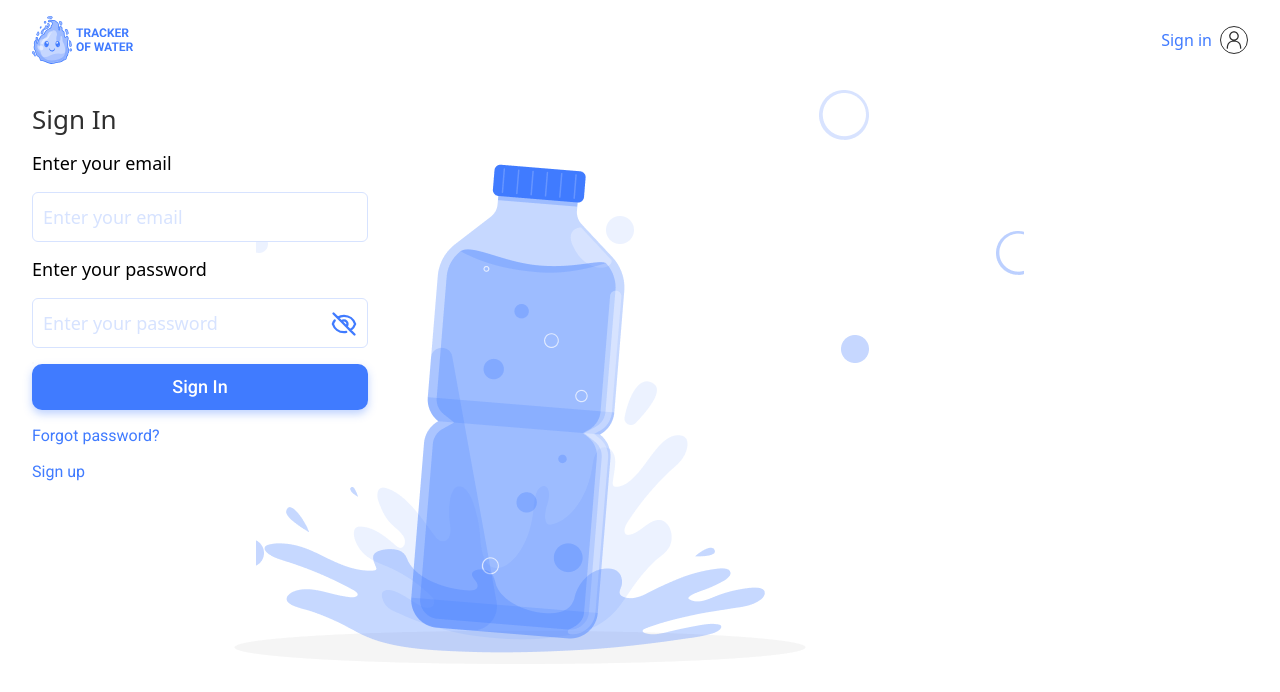
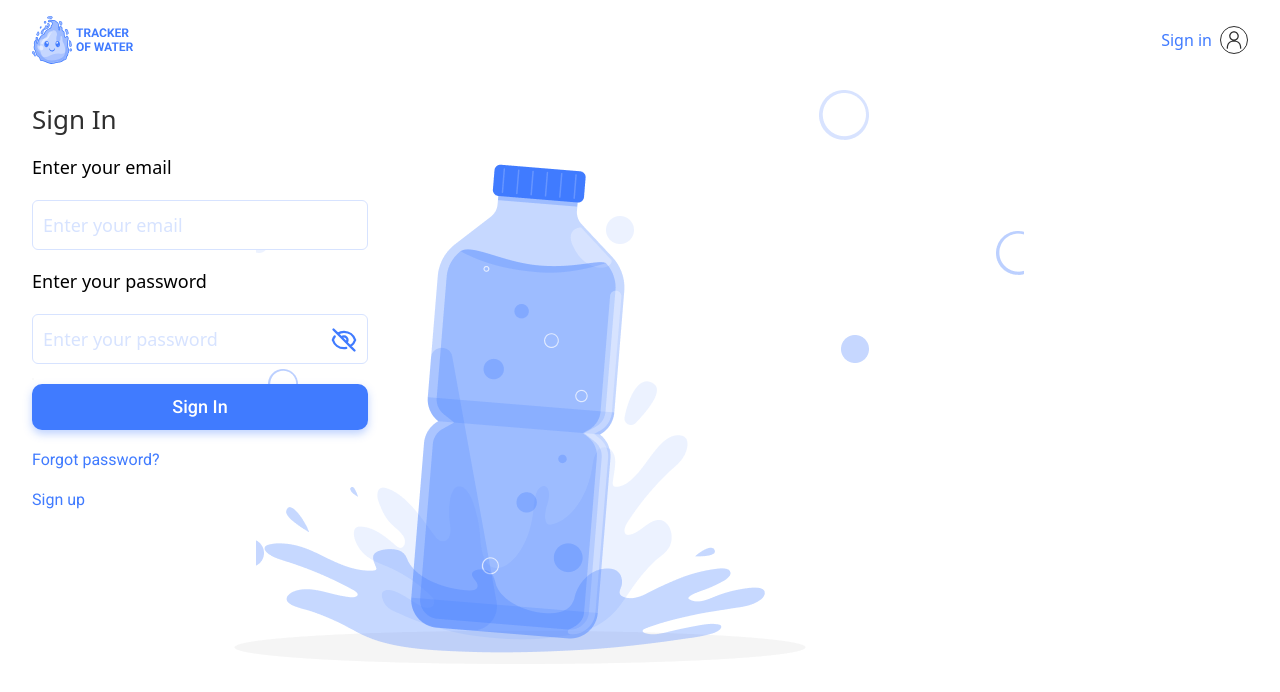
Before and after one commit to oksana12345678/StackBridge, a React (Vite) app: page /signin in a window 1280 px wide. Shown: the top 692 px of the page. Built offline with nearby package versions, Linux system fonts and the light colour scheme.

Commit message:
Updated Error Msg

```diff
--- a/src/components/SignInForm/SignInForm.module.css
+++ b/src/components/SignInForm/SignInForm.module.css
@@ -17,6 +17,7 @@
 }
 
 .inputErrorContainer {
+  position: relative;
   display: flex;
   flex-direction: column;
   gap: 5px;
@@ -47,7 +48,7 @@
 
 .form {
   margin: 0 auto;
-  row-gap: 16px;
+  row-gap: 20px;
   display: flex;
   flex-direction: column;
   border-radius: 5px;
@@ -67,11 +68,13 @@
 }
 
 .errorMsg {
+  top: 49px;
+  left: 0;
+  position: absolute;
   color: #ef5050;
 }
 
 .passwordWrapper {
-  position: relative;
   height: 50px;
 }
 
```
